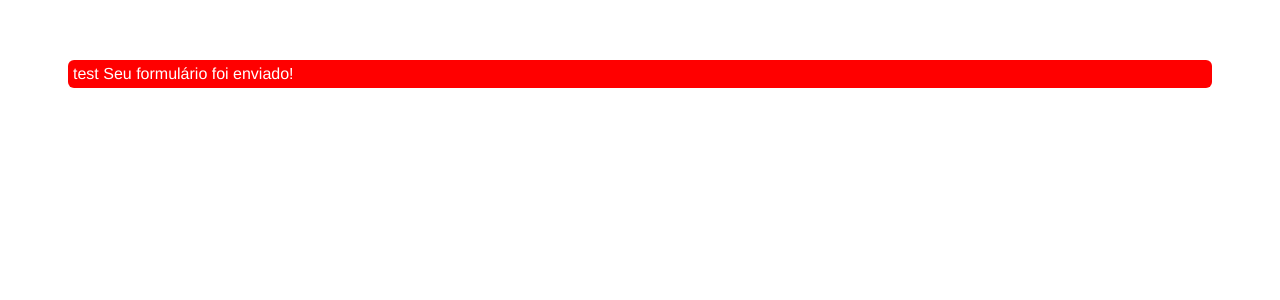
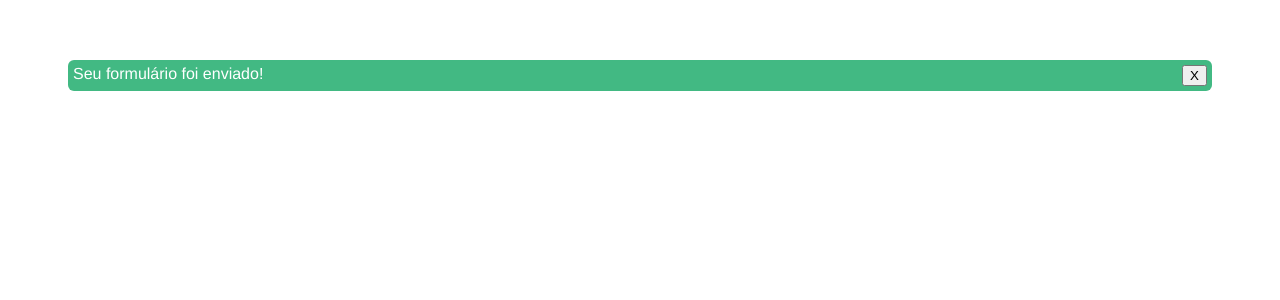
Before and after one commit to noname697/Aprendendo-VueJS, a Vue app: page / in a window 1280 px wide. Shown: the top 300 px of the page. Built offline with nearby package versions, Linux system fonts and the light colour scheme.

Commit message:
Enviar dados do filho para o pai com $emit

```diff
--- a/src/App.vue
+++ b/src/App.vue
@@ -1,6 +1,6 @@
 <template>
   <div>
-    <BaseAlert :variant="variant">
+    <BaseAlert v-if="showAlert" :variant="variant" @close="onClose">
       {{ text }}
     </BaseAlert>
   </div>
@@ -18,7 +18,8 @@
   },
   data() {
     return {
-      variant: "danger",
+      showAlert: true,
+      variant: "success",
       text: "Seu formulário foi enviado!"
     }
   },
@@ -37,6 +38,9 @@
   computed: {
   },
   methods: {
+    onClose() {
+      this.showAlert = false
+    }
   }
 }
 </script>
--- a/src/components/BaseAlert.vue
+++ b/src/components/BaseAlert.vue
@@ -1,7 +1,8 @@
 <template>
     <div :class="baseClass">
-        {{ test }}
         <slot />
+
+        <button @click="onclick">X</button>
     </div>
 </template>
 
@@ -12,15 +13,18 @@
             type: String,
             default: ''
         },
-        test: {
-            type: String,
-            default: 'test'
 
-        }
     },
     computed: {
         baseClass() {
             return ['alert', this.variant ? `alert-${this.variant}` : '']
+        }
+    },
+    methods: {
+        onclick(){
+            this.$emit('close')
+            console.log("click");
+
         }
     }
 }
@@ -28,6 +32,8 @@
 
 <style scoped>
 .alert {
+    display: flex;
+    justify-content: space-between;
     padding: 5px;
     border-radius: 6px;
     color: gray;
```
